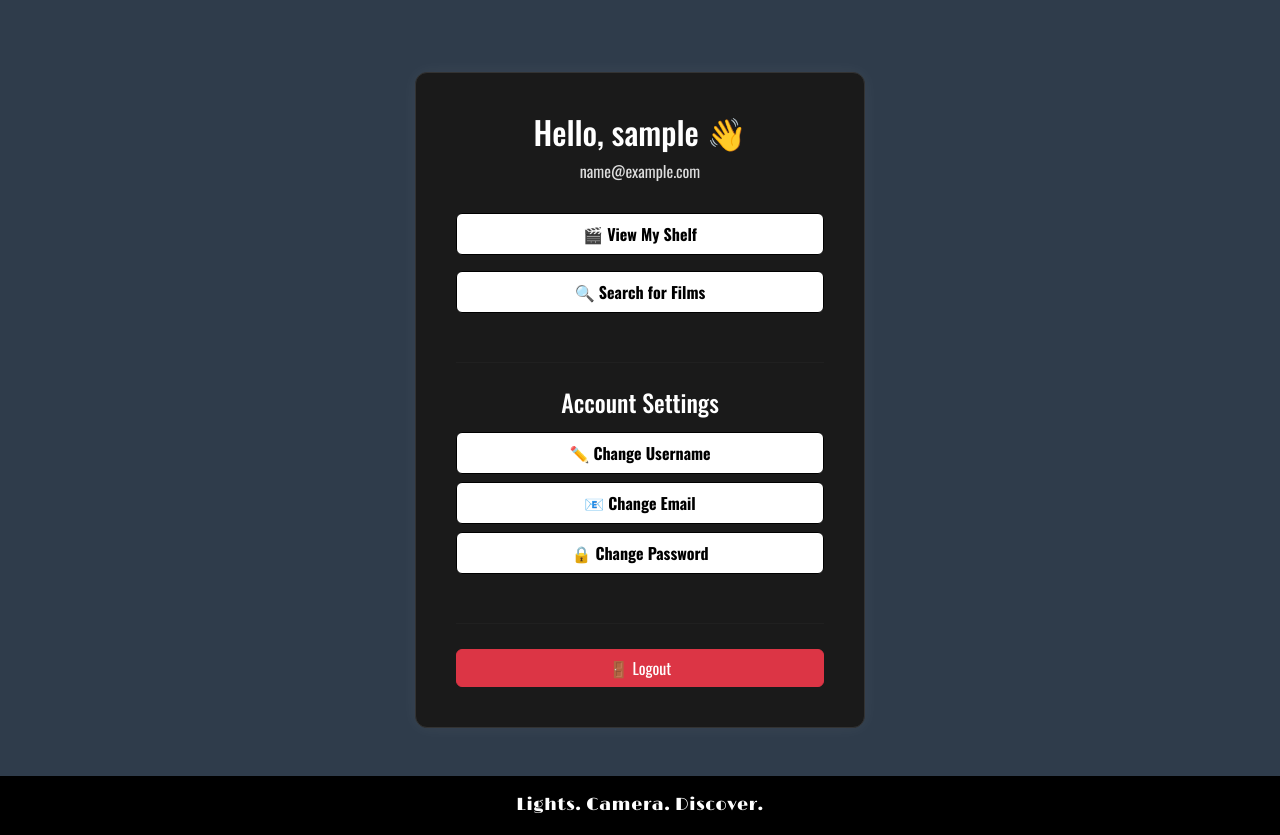
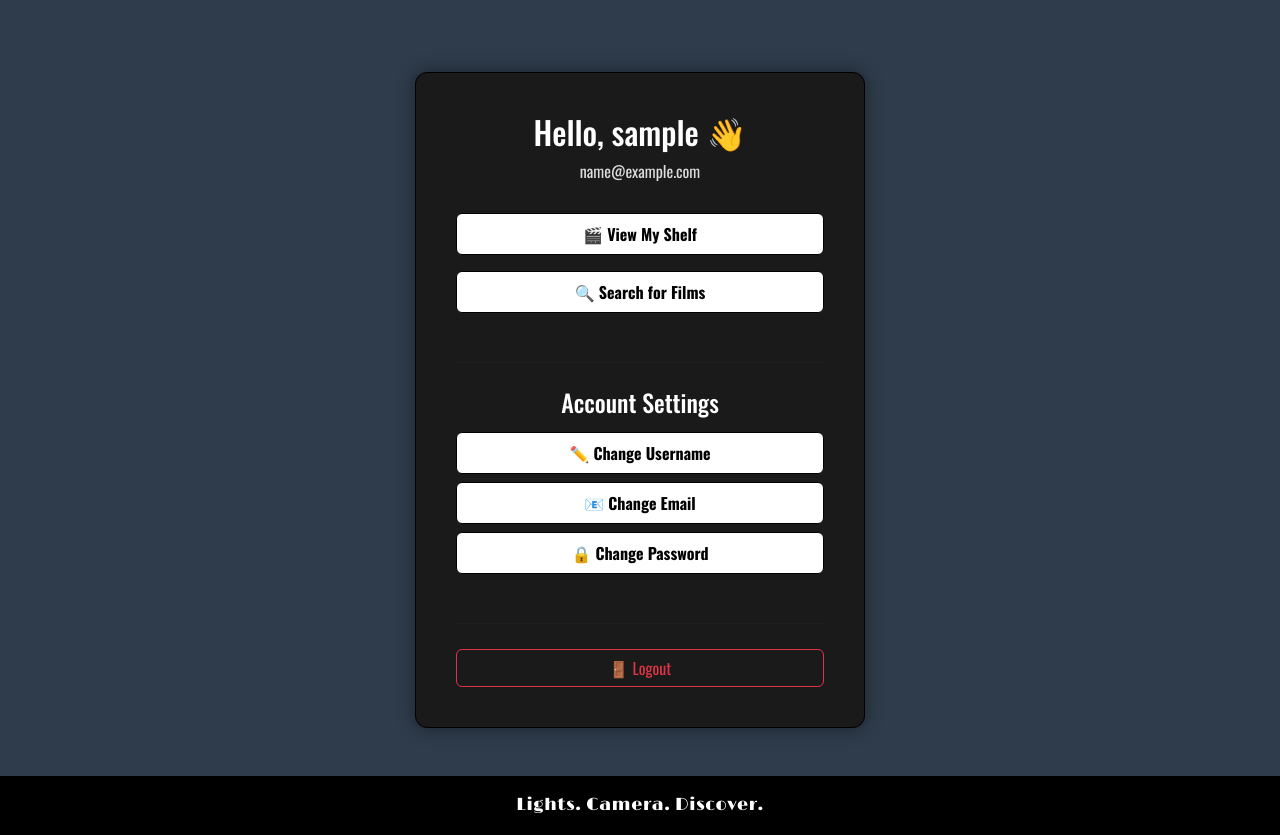
Before and after one commit to Ceri-Jane/milestone_project_three, a Django app: page /accounts/profile/ in a window 1280 px wide. Shown: the part 58-893 px from the top of the page. Run offline with Django 5.2, Linux system fonts and the light colour scheme; the visitor is signed in with stand-in values (Sample User, id 1).

Commit message:
Update profile.css to match website styling

```diff
--- a/static/css/profile.css
+++ b/static/css/profile.css
@@ -20,14 +20,14 @@
 }
 
 .profile-card {
-    background: #1a1a1a;
+    background: var(--card-background-colour);
     padding: 40px;
     border-radius: 12px;
     width: 100%;
     max-width: 450px;
     text-align: center;
-    border: 1px solid #333;
-    box-shadow: 0 0 18px rgba(255, 255, 255, 0.05);
+    border: 1px solid var(--secondary-color);
+    box-shadow: 0 0 18px var(--shadow-color);
 }
 
 .profile-greeting {
@@ -40,7 +40,7 @@
 }
 
 .profile-divider {
-    border-color: #333;
+    border-color: var(--divider-color);
     margin: 25px 0;
 }
 
--- a/templates/accounts/profile.html
+++ b/templates/accounts/profile.html
@@ -52,7 +52,7 @@
               aria-label="Log out of your QuickFlicks account">
             {% csrf_token %}
             <button type="submit"
-                    class="btn btn-danger w-100">
+                    class="btn btn-outline-danger w-100">
                 🚪 Logout
             </button>
         </form>
```
